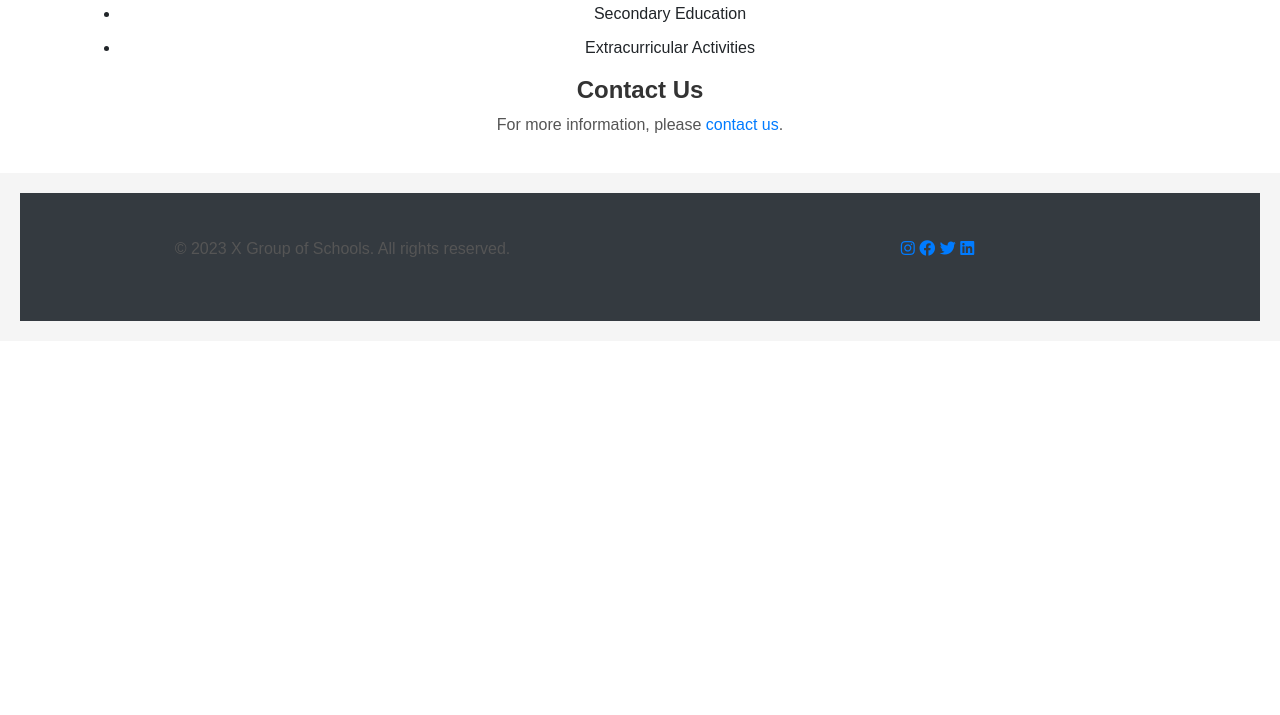
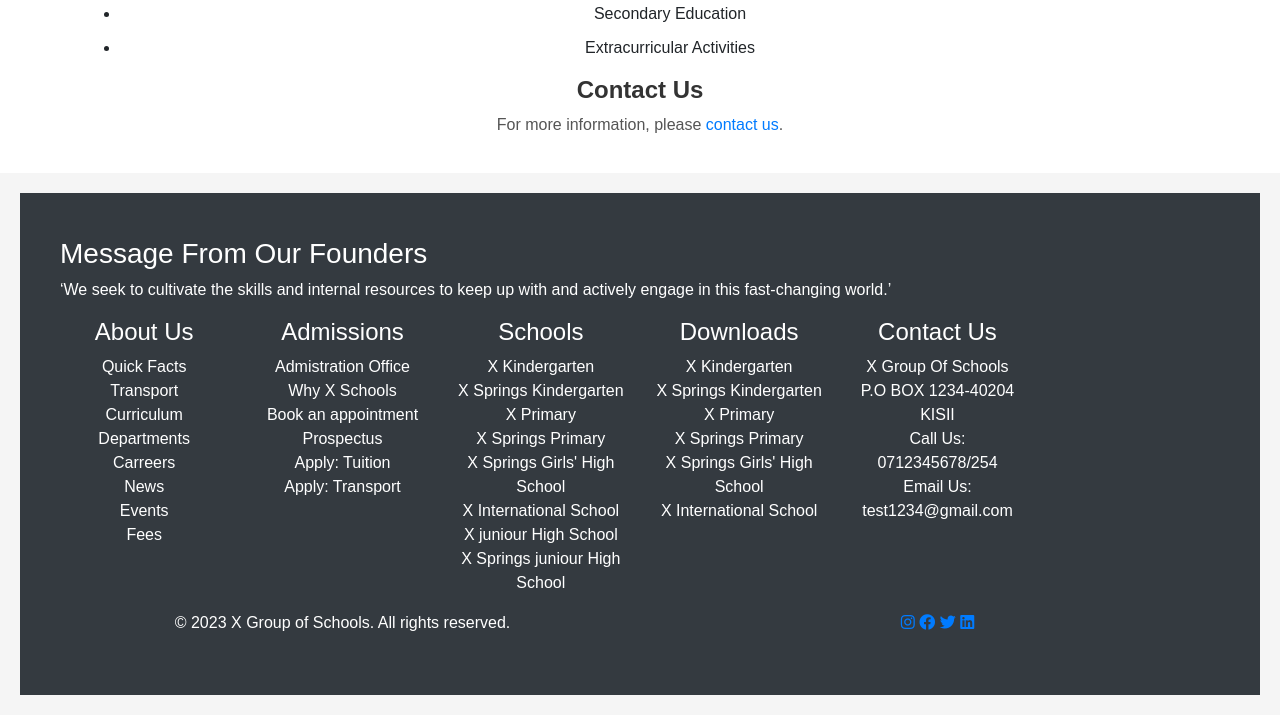
Before and after one commit to Ogachi254/school, a Django app: page / in a window 1280 px wide. Shown: the part 527-1242 px from the top of the page. Before the commit the page ends 848 px from the top, so only its background shows below. Run offline with Django 4.2, Linux system fonts and the light colour scheme; some libraries are stand-ins or nearby versions.

Commit message:
footer done

```diff
--- a/pages/static/css/base.css
+++ b/pages/static/css/base.css
@@ -267,3 +267,16 @@ footer {
   .footer-link:hover {
     text-decoration: underline;
   }
+
+  footer p {
+    color: #fff;
+  }
+
+  .row-left-align {
+    text-align: left;
+    justify-content: center;
+  }
+
+  .row-left-align .col-md-2 {
+    text-align: center;
+  }
--- a/pages/templates/footer.html
+++ b/pages/templates/footer.html
@@ -1,10 +1,77 @@
 <footer class="bg-dark text-white">
   <div class="container py-4">
+    <!-- New row with title and subtitle -->
+    <div class="row row-left-align">
+      <div class="col-md-12 text-start">
+        <h3 class="footer-title">Message From Our Founders</h3>
+        <p class="footer-subtitle">‘We seek to cultivate the skills and internal resources to keep up with and actively engage in this fast-changing world.’</p>
         <div class="row">
-        <div class="col-md-6">
+          <div class="col-md-2">
+            <h4>About Us</h4>
+            <p>
+              Quick Facts <br>
+              Transport<br>
+              Curriculum<br>
+              Departments<br>
+              Carreers<br>
+              News<br>
+              Events<br>
+              Fees
+            </p>
+          </div>
+          <div class="col-md-2">
+            <h4>Admissions</h4>
+            <p>
+              Admistration Office<br>
+              Why X Schools<br>
+              Book an appointment<br>
+              Prospectus<br>
+              Apply: Tuition<br>
+              Apply: Transport
+            </p>
+          </div>
+          <div class="col-md-2">
+            <h4>Schools</h4>
+            <p>
+              X Kindergarten<br>
+              X Springs Kindergarten<br>
+              X Primary<br>
+              X Springs Primary<br>
+              X Springs Girls' High School<br>
+              X International School<br>
+              X juniour High School<br>
+              X Springs juniour High School
+            </p>
+          </div>
+          <div class="col-md-2">
+            <h4>Downloads</h4>
+            <p>
+              X Kindergarten<br>
+              X Springs Kindergarten<br>
+              X Primary<br>
+              X Springs Primary<br>
+              X Springs Girls' High School<br>
+              X International School
+            </p>
+          </div>
+          <div class="col-md-2">
+            <h4>Contact Us</h4>
+            <p>
+              X Group Of Schools<br>
+              P.O BOX 1234-40204<br>
+              KISII<br>
+              Call Us: 0712345678/254<br>
+              Email Us: test1234@gmail.com
+            </p>
+          </div>
+        </div>
+      </div>
+    </div>
+    <div class="row">
+      <div class="col-md-6 text-start">
         <p class="footer-small-text">&copy; 2023 X Group of Schools. All rights reserved.</p>
       </div>
-        <div class="col-md-6 text-md-end">
+      <div class="col-md-6 text-md-center">
         <a href="#"><i class="fab fa-instagram"></i></a>
         <a href="#"><i class="fab fa-facebook"></i></a>
         <a href="#"><i class="fab fa-twitter"></i></a>
```
Lines whose indentation alone changed are shown as unchanged.
